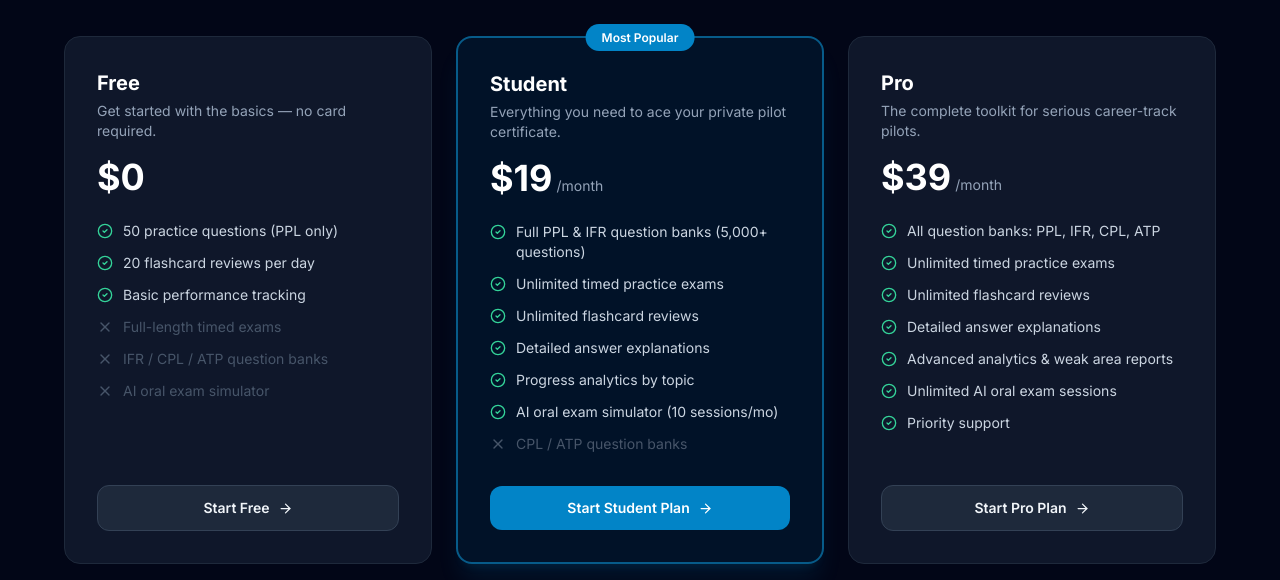
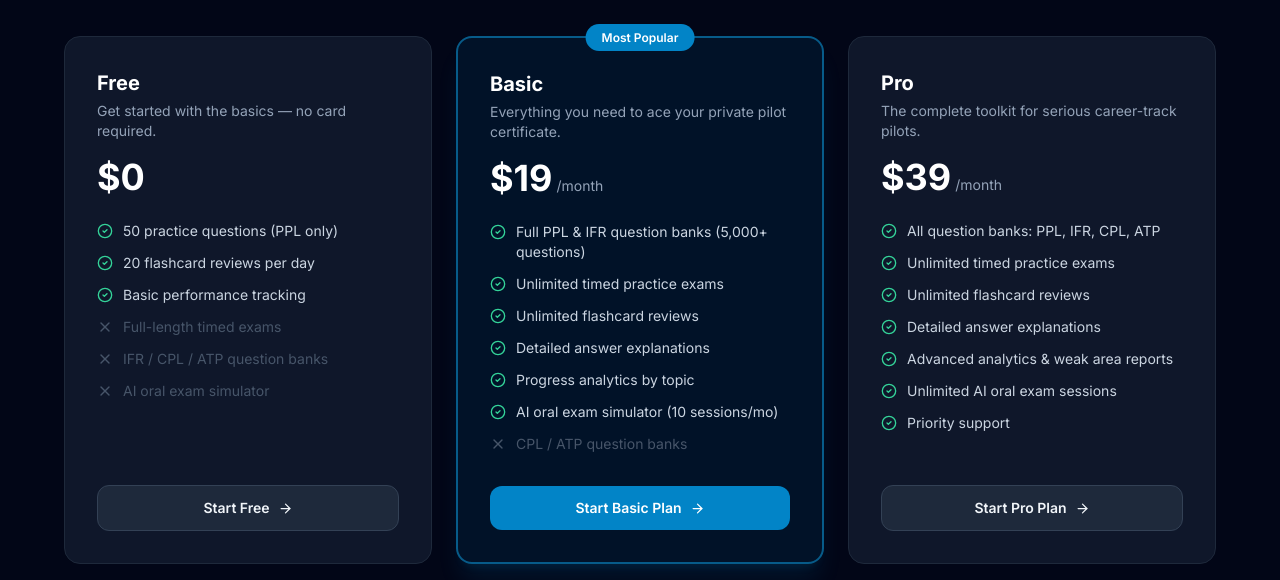
Before and after one commit to Stravon004/skyprepaviation.org, a React (Vite) app: page /pricing in a window 1280 px wide. Shown: the part 334-914 px from the top of the page. Built offline with nearby package versions, Linux system fonts and the light colour scheme; no server answers.

Commit message:
Rename 'Student' to 'Basic' pricing tier

```diff
--- a/src/pages/Pricing.tsx
+++ b/src/pages/Pricing.tsx
@@ -24,11 +24,11 @@ const plans = [
     highlight: false,
   },
   {
-    name: 'Student',
+    name: 'Basic',
     price: 19,
     period: '/month',
     description: 'Everything you need to ace your private pilot certificate.',
-    tier: 'student',
+    tier: 'basic',
     badge: 'Most Popular',
     features: [
       { text: 'Full PPL & IFR question banks (5,000+ questions)', included: true },
@@ -39,7 +39,7 @@ const plans = [
       { text: 'AI oral exam simulator (10 sessions/mo)', included: true },
       { text: 'CPL / ATP question banks', included: false },
     ],
-    cta: 'Start Student Plan',
+    cta: 'Start Basic Plan',
     highlight: true,
   },
   {
```
Also changed, not shown: 1 other file (tests, documents, lock files or other folders).
